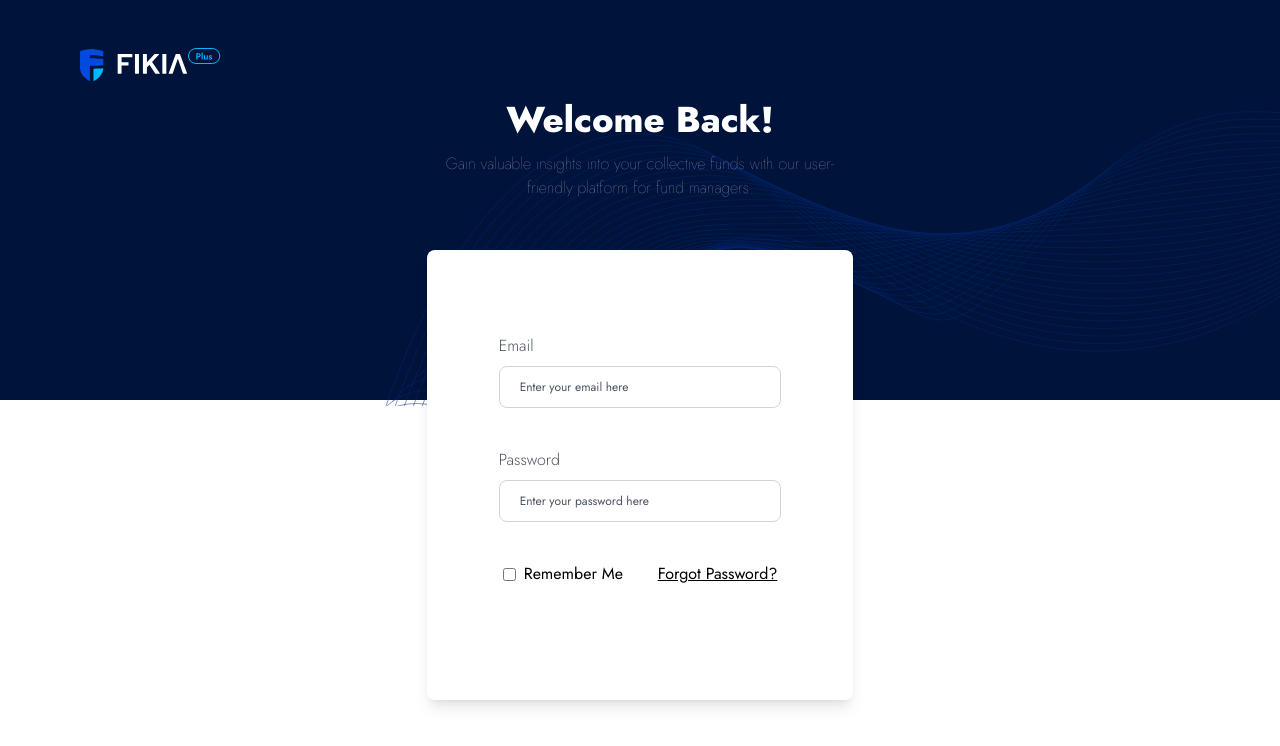
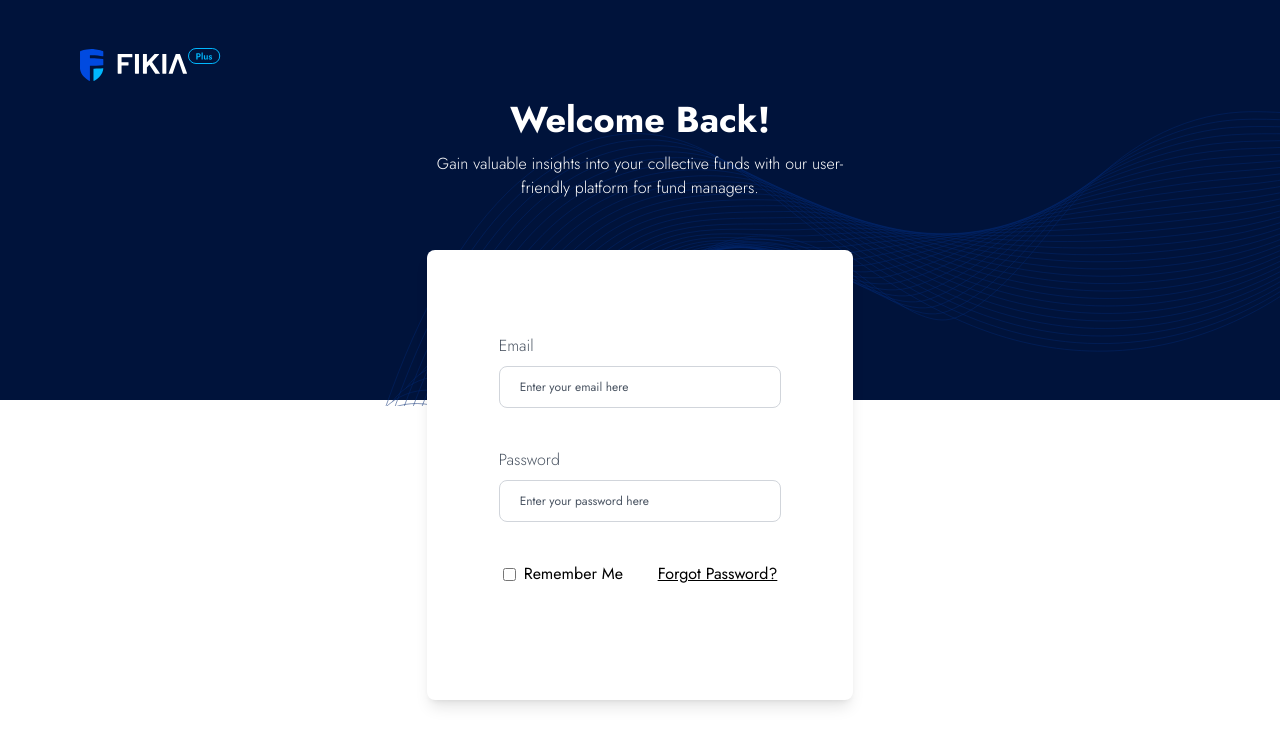
Before and after one commit to tier-one/fe-fikia-plus, a Next.js app: page /auth/login in a window 1280 px wide. Shown: the top 746 px of the page. Built offline with nearby package versions, Linux system fonts and the light colour scheme.

Commit message:
complete auth pages

```diff
--- a/app/auth/login/page.tsx
+++ b/app/auth/login/page.tsx
@@ -26,8 +26,8 @@ export default function Login() {
   return (
     <main className='h-3/4 w-1/3 box-shadow'>
       <div className='w-full h-1/4 text-center text-white'>
-        <h1 className='text-4xl font-extrabold'>Welcome Back!</h1>
-        <p className='font-thin py-3'>Gain valuable insights into your collective funds with our user-friendly platform for fund managers.</p>
+        <h1 className='text-4xl font-bold'>Welcome Back!</h1>
+        <p className='font-light py-3'>Gain valuable insights into your collective funds with our user-friendly platform for fund managers.</p>
       </div>
       <div className='bg-white rounded-lg shadow-lg h-3/4 px-10 py-16'>
         <div className='py-5'>
```
